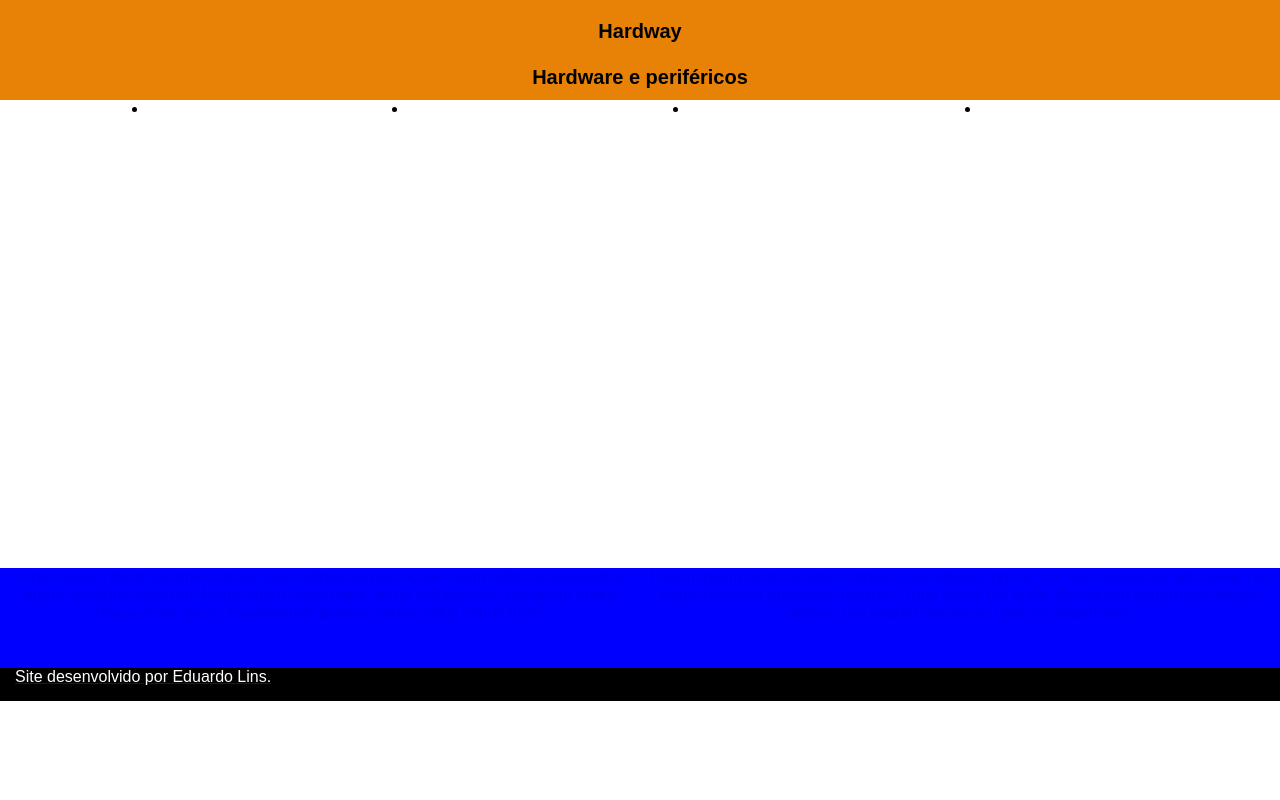
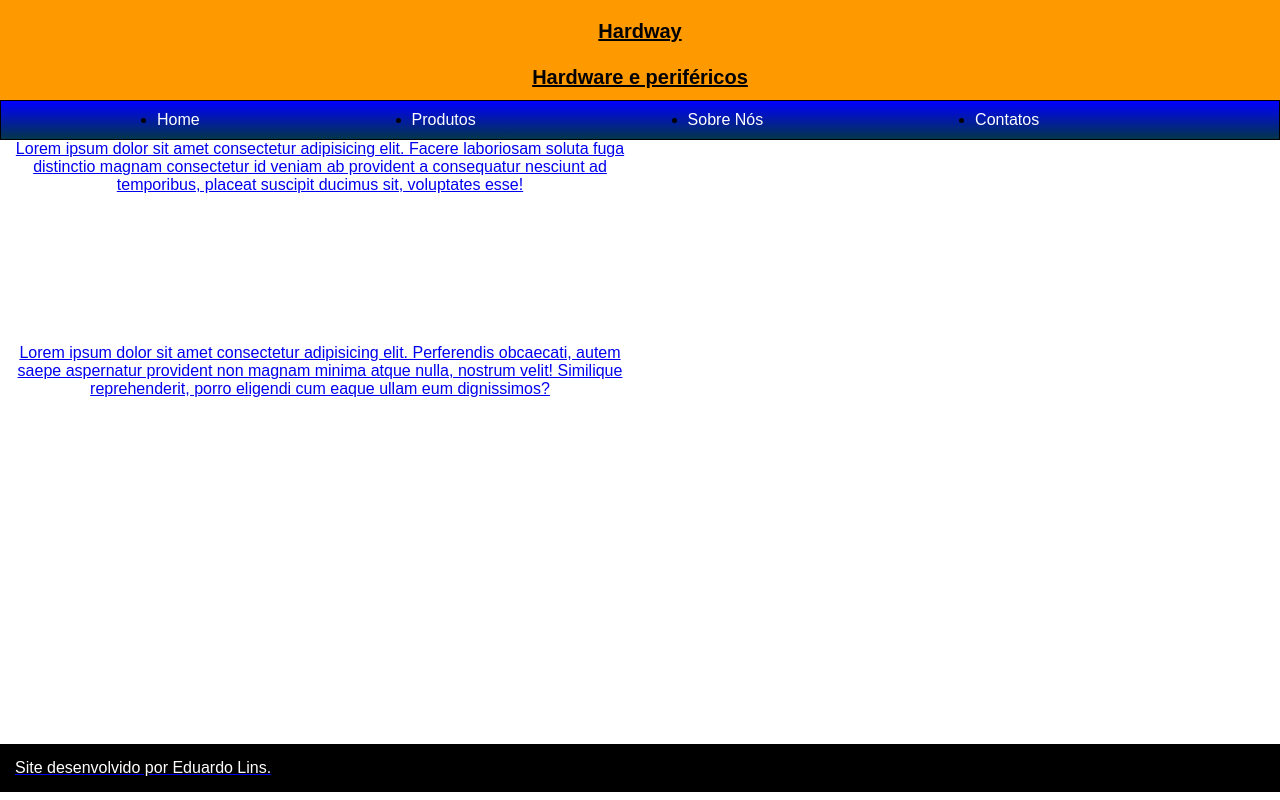
Before and after one commit to Eduardolinsmotta/Estudo-em-Casa, a plain HTML site: page index.html in a window 1280 px wide. Drawn offline with Linux system fonts and the light colour scheme.

Commit message:
Atualização projeto de estudo em casa.

```diff
--- a/Estudo-em-Casa-main/estilo.css
+++ /dev/null
@@ -1,18 +0,0 @@
-*{
-    padding: 0px;
-    font-size: 20px;
-    font-family: Arial, Helvetica, sans-serif;
-}
-
-h1{
-    font-size: 40px;
-    color: rgb(10, 22, 88);
-}
-
-ul{
-    display: inline;
-}
-
-header{
-    background-color: rgb(189, 72, 13);
-    }
--- a/css/estilo.css
+++ b/css/estilo.css
@@ -5,7 +5,7 @@
 }
 
 :root{
-    --cor-laranja: rgb(231, 130, 7);
+    --cor-laranja: rgb(255, 153, 0);
     --cor-azul: rgb(0, 0, 255);
     --cor-preto: rgb(0, 0, 0);
 }
@@ -18,6 +18,14 @@ header{
     color: var(--cor-preto);
     font-size: 20px;
     font-weight: bolder;
+    text-decoration: underline;
+}
+
+.menu-principal{
+    background-image: linear-gradient(blue, rgb(3, 54, 74));
+    padding: 10px;
+    border: 1px solid black;
+    height: 40px;
 }
 
 .menu-principal ul {
@@ -42,14 +50,21 @@ header{
 .produtos{
 
     width: 50%;
-    float: left;
-    height: 100px;
-    background-color: var(--cor-azul);
     text-align: center;
+    top: 150px;
+}
+
+.produtos1{
+    text-align: right;
+    height: 50px;
+    position: relative;
+    top: 150px;
+    text-align: center;
+    width: 50%;
 }
 
 footer{
-    margin-top: 450px;
+    margin-top: 500px;
     background-color: var(--cor-preto);
     color: white;
     padding: 15px;
--- a/index.html
+++ b/index.html
@@ -26,13 +26,15 @@ Hardware e periféricos
     </nav>
 
    <section class="produtos">
-  Lorem ipsum dolor sit amet consectetur adipisicing elit. Quae, eum odio necessitatibus atque similique laborum! Nobis libero aspernatur nemo voluptatibus provident quam neque eum natus. Dignissimos placeat consectetur minus iure?
-
+      Lorem ipsum dolor sit amet consectetur adipisicing elit. Facere laboriosam soluta fuga distinctio magnam consectetur id veniam ab provident a consequatur nesciunt ad temporibus, placeat suscipit ducimus sit, voluptates esse!
    </section>
 
-   <section class="produtos">
+   <section class="produtos1">
 
-    Lorem ipsum dolor sit amet consectetur adipisicing elit. Ex necessitatibus laboriosam sit nobis nesciunt obcaecati dolorem, fuga facilis hic unde. Quisquam aspernatur labore deleniti nisi aliquid obcaecati optio sit asperiores.
+
+
+      Lorem ipsum dolor sit amet consectetur adipisicing elit. Perferendis obcaecati, autem saepe aspernatur provident non magnam minima atque nulla, nostrum velit! Similique reprehenderit, porro eligendi cum eaque ullam eum dignissimos?
+
 
    </section>
 
```
Also changed, not shown: periféricos.png (deleted), png-transparent-peripheral-computer-cases-housings-computer-network-computer-hardware-computer-computer-network-electronics-computer_Easy-Resize.com.jpg (deleted), —Pngtree—computer hardware icon set 2_5954583.png (added), —Pngtree—computer hardware icons pc upgrading_5430142.png (added).
